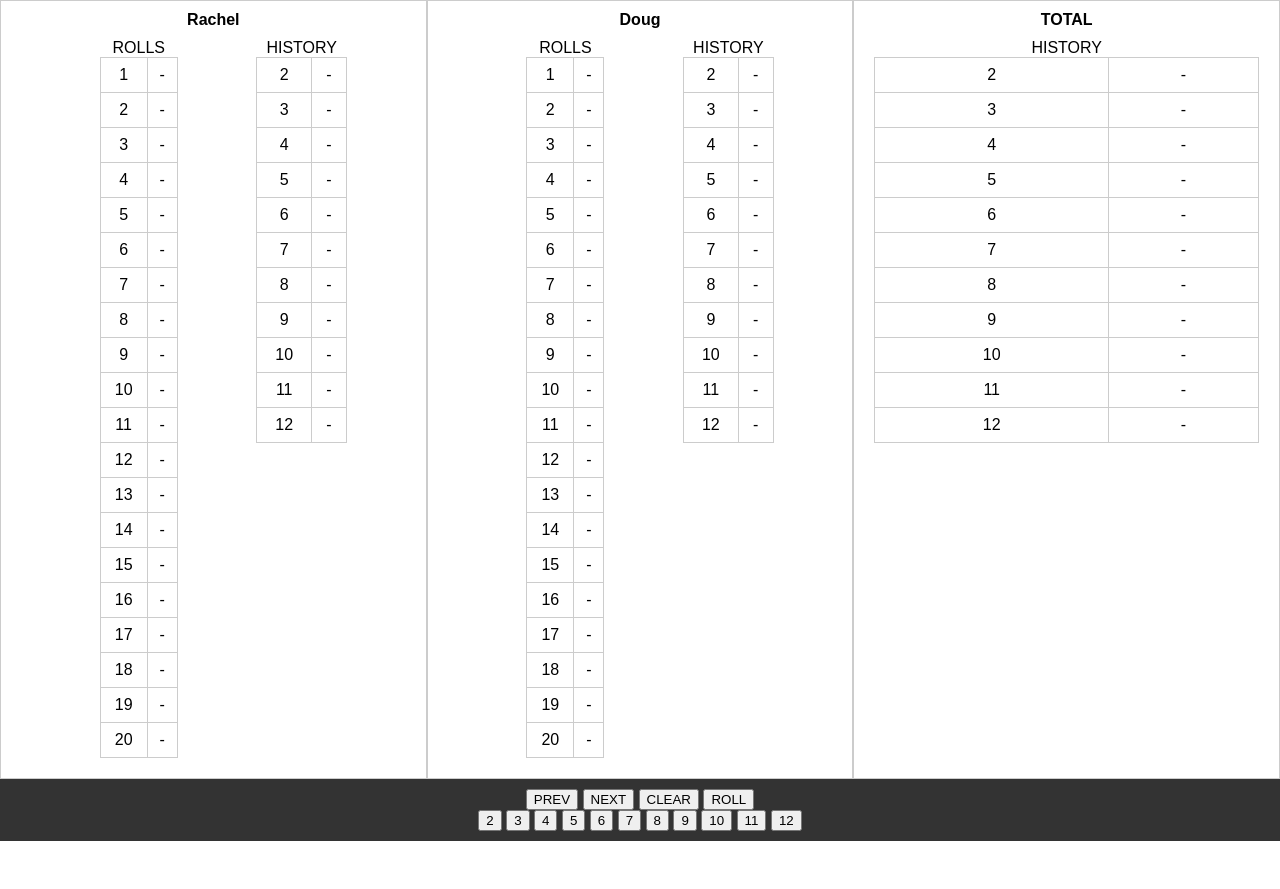
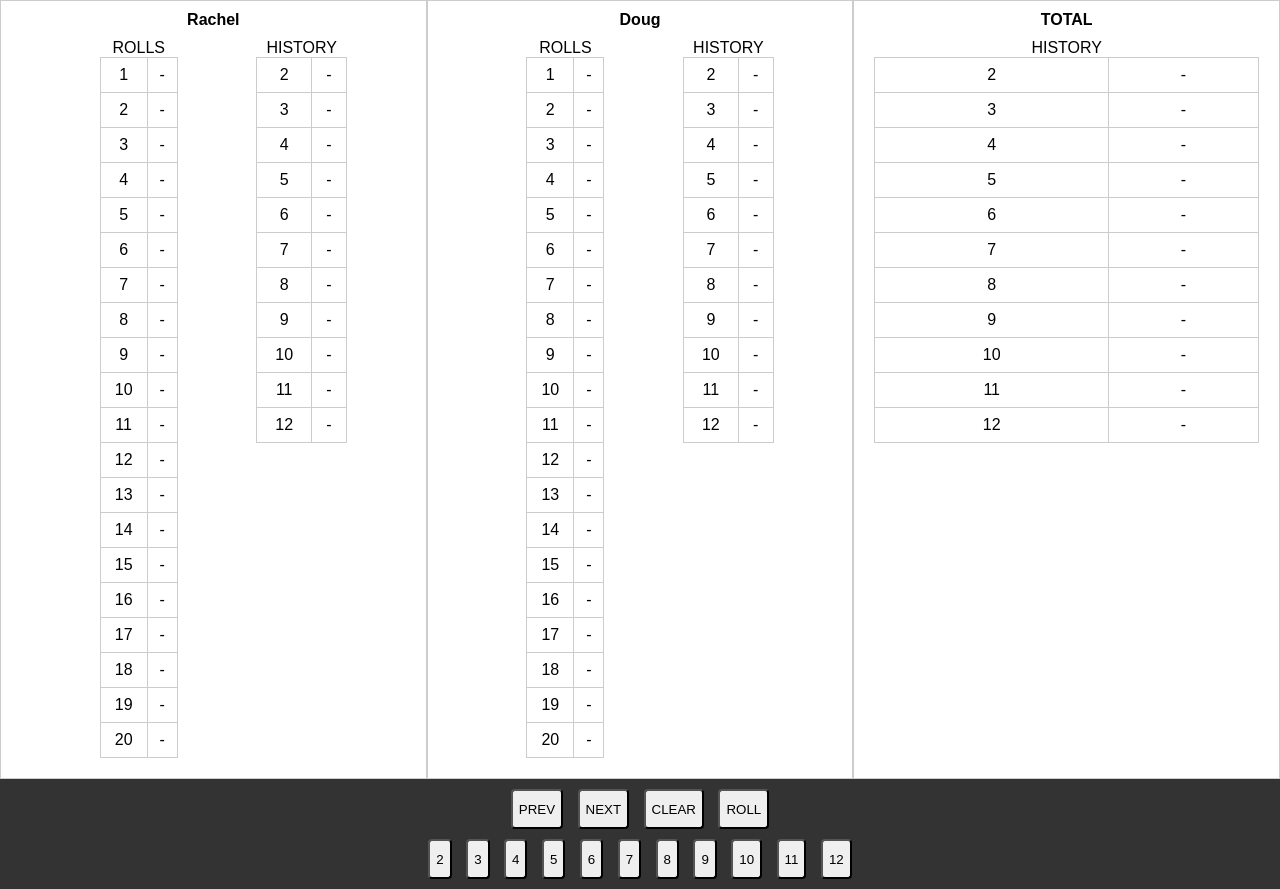
Before and after one commit to dtissier/dtissier.github.io, a plain HTML site: page catan_stats/index.html in a window 1280 px wide. Before the commit the page ends 841 px from the top, so only its background shows below. Drawn offline with Linux system fonts and the light colour scheme.

Commit message:
More formating

```diff
--- a/catan_stats/index.html
+++ b/catan_stats/index.html
@@ -3,7 +3,7 @@
 <head>
     <meta charset="UTF-8">
     <meta name="viewport" content="width=device-width, initial-scale=1.0">
-    <title>Three Column Layout with Footer</title>
+    <title>Catan Stats</title>
     <style>
         /* Reset some default styles for consistency */
         body, html {
@@ -34,7 +34,7 @@
         footer {
             background-color: #333;
             color: #fff;
-            padding: 10px;
+            padding: 5px;
             text-align: center;
         }
         .table-container {
@@ -50,6 +50,11 @@
           border: 1px solid #ccc;
           padding: 8px;
           text-align: center;
+        }
+        button {
+          height: 40px;
+          margin: 5px;
+          border-radius: 4px; /* Adjust the border-radius to change the roundness */
         }
 
     </style>
```
Also changed, not shown: index.html (+1 -0 lines).
